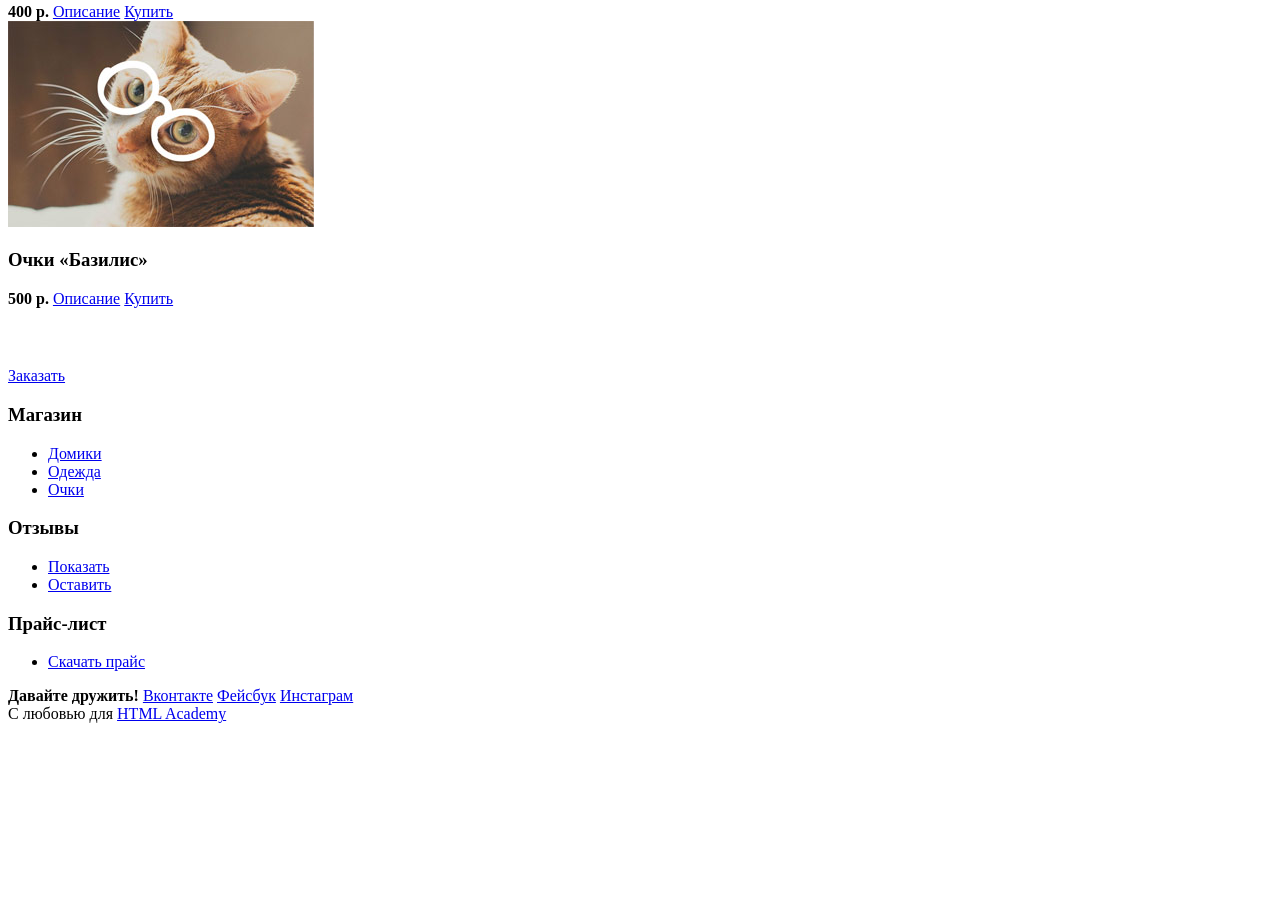
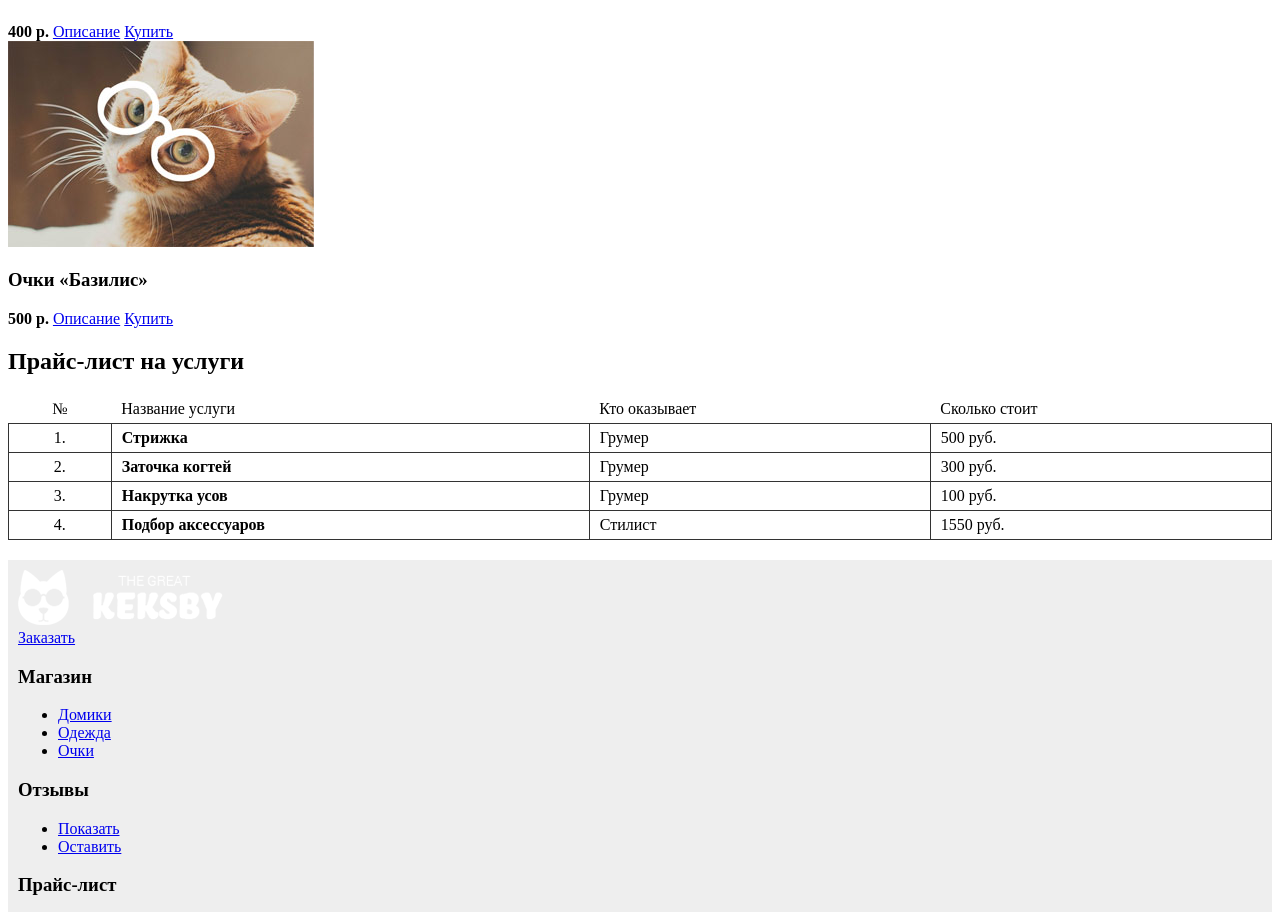
Before and after one commit to Mithc/MainProj, a plain HTML site: page index.html in a window 1280 px wide. Shown: the part 1873-2785 px from the top of the page. Before the commit the page ends 2604 px from the top, so only its background shows below. Drawn offline with Linux system fonts and the light colour scheme.

Commit message:
Added price-list table with its CSS

```diff
--- a/CSS/styles.css
+++ b/CSS/styles.css
@@ -4,3 +4,39 @@ h1 {
     color: #618ad2;
     transition: color .5s;
 }
+
+.page-header, .page-footer {
+    padding: 10px;
+    background-color: #eeeeee;
+}
+
+.page-footer {
+    margin-top: 20px;
+}
+
+.price-list {
+    width: 100%;
+    border-spacing: 0;
+    border-collapse: collapse;
+}
+
+.price-list th {
+    font-weight: normal;
+    text-align: left;
+}
+
+.price-list td {
+    border: 1px solid #333333;
+}
+
+.price-list th, .price-list td {
+    padding: 5px 10px;
+}
+
+.price-list .price-number {
+    text-align: center;
+}
+
+.price-list .price-name {
+    font-weight: bold
+}
--- a/index.html
+++ b/index.html
@@ -8,6 +8,7 @@
     <title>Сайт кота</title>
     <link href="CSS/styles.css" rel="stylesheet">
 </head>
+
 <body>
     <div class="page-header">
         <div class="header-top">
@@ -63,7 +64,8 @@
         </dt>
             <dd>
                 <img src="img/article-2.jpg" alt="Кошкин дом" width="100" height="100">
-          <p>Нужен ли кошке Кошкин дом? Свой отдельный, обособленный от пространства городской квартиры Кошкин дом? Да, нужен! Нужен особый Кошкин дом, обустроенный по ее вкусу с лесенкой, с когтеточкой, с замкнутым, своим, отдельным уголком в ее, кошкином, доме.</p>
+                <p>Нужен ли кошке Кошкин дом? Свой отдельный, обособленный от пространства городской квартиры Кошкин дом? Да, нужен! Нужен особый Кошкин дом, обустроенный по ее вкусу с лесенкой, с когтеточкой, с замкнутым, своим, отдельным уголком в ее,
+                    кошкином, доме.</p>
             </dd>
         </dl>
     </div>
@@ -114,6 +116,45 @@
     </div>
 
 
+
+    <h2>Прайс-лист на услуги</h2>
+    <table class="price-list">
+        <tr>
+            <th class="price-number">№</th>
+            <th>Название услуги</th>
+            <th>Кто оказывает</th>
+            <th>Сколько стоит</th>
+        </tr>
+        <tr>
+            <td class="price-number">1.</td>
+            <td class="price-name">Стрижка</td>
+            <td>Грумер</td>
+            <td>500 руб.</td>
+        </tr>
+        <tr>
+            <td class="price-number">2.</td>
+            <td class="price-name">Заточка когтей</td>
+            <td>Грумер</td>
+            <td>300 руб.</td>
+        </tr>
+        <tr>
+            <td class="price-number">3.</td>
+            <td class="price-name">Накрутка усов</td>
+            <td>Грумер</td>
+            <td>100 руб.</td>
+        </tr>
+        <tr>
+            <td class="price-number">4.</td>
+            <td class="price-name">Подбор аксессуаров</td>
+            <td>Стилист</td>
+            <td>1550 руб.</td>
+        </tr>
+    </table>
+    </div>
+
+
+
+
     <div class="page-footer">
         <div class="footer-top">
             <div class="footer-logo">
@@ -159,4 +200,5 @@
         </div>
 
 </body>
+
 </html>
```
Lines whose indentation alone changed are shown as unchanged.
